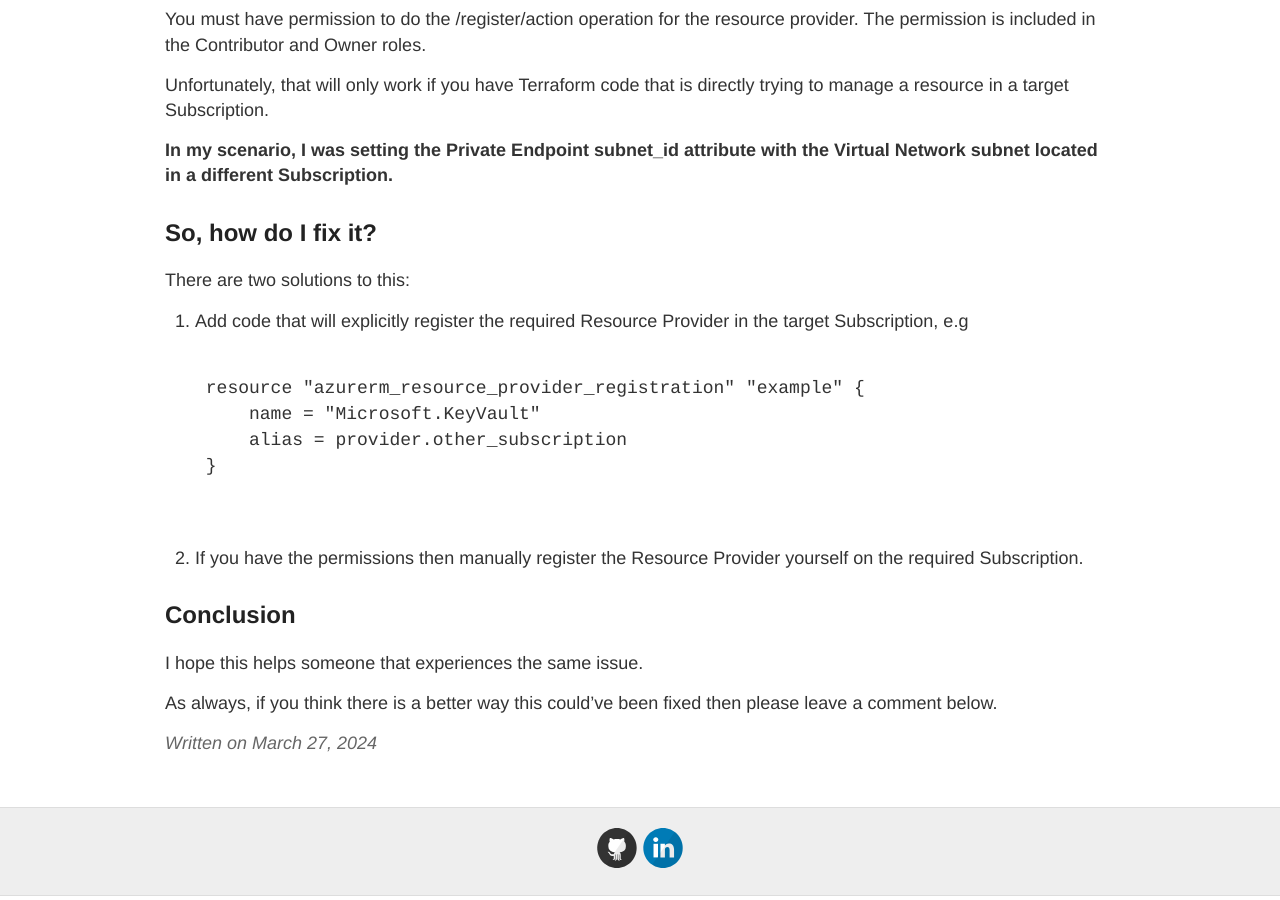
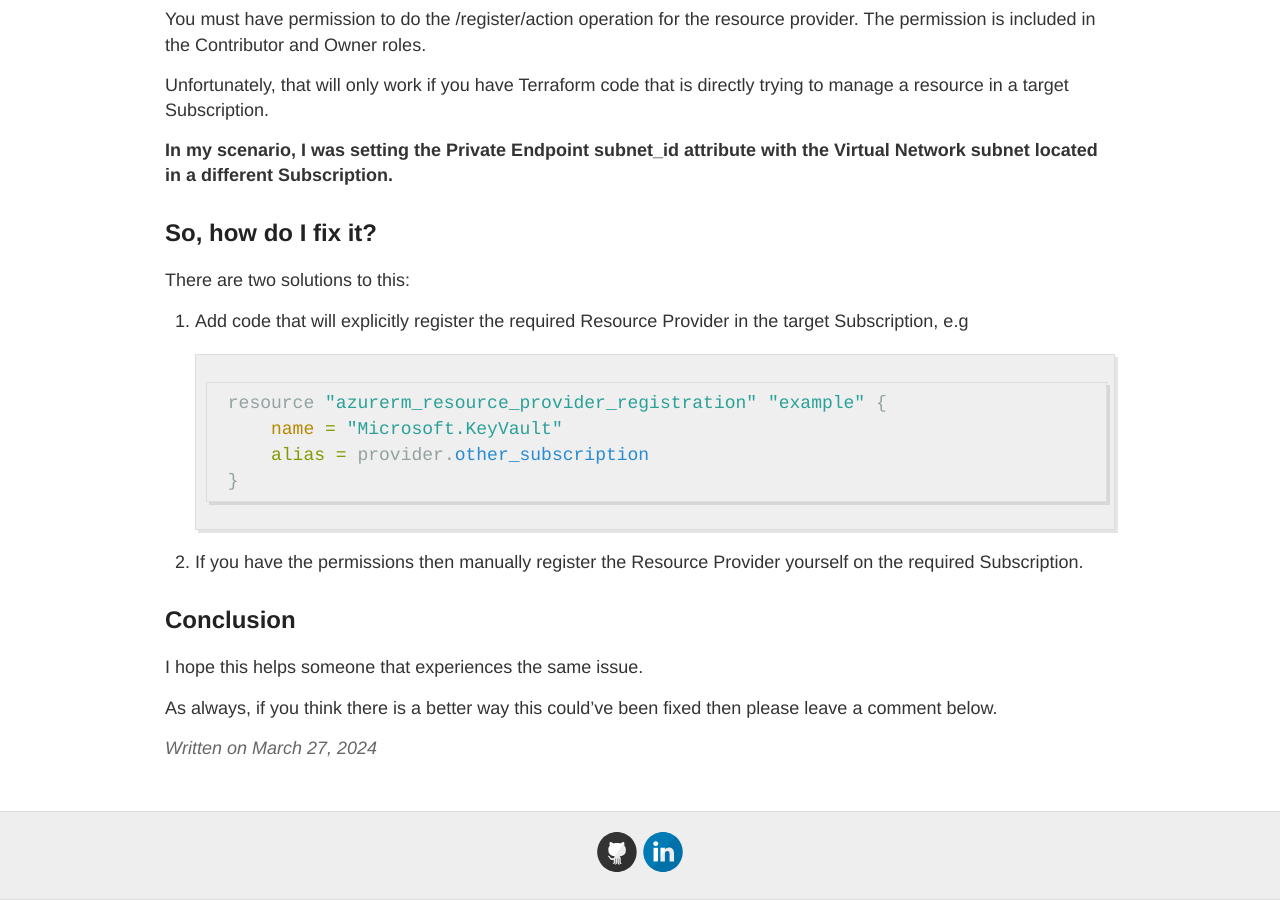
Before and after one commit to philipstreet/philipstreet.github.io, a Jekyll site: the page built from _posts/2024-03-27-object-id-not-authorized-to-register-resource-provider.md, in a window 1280 px wide and 900 px high, scrolled down 1561 px. Built offline with Jekyll 4.4.1, drawn with Linux system fonts in a browser that asks for light colours.

Commit message:
Fix resource provider registration issue

````diff
--- a/_posts/2024-03-27-object-id-not-authorized-to-register-resource-provider.md
+++ b/_posts/2024-03-27-object-id-not-authorized-to-register-resource-provider.md
@@ -44,14 +44,12 @@ There are two solutions to this:
 
 1. Add code that will explicitly register the required Resource Provider in the target Subscription, e.g
 
-    <pre class="language-hcl">
-    <code class="hcl language-hcl">
+    ``` ruby
     resource "azurerm_resource_provider_registration" "example" {
         name = "Microsoft.KeyVault"
         alias = provider.other_subscription
     }
-    </code>
-    </pre>
+    ```
 
 1. If you have the permissions then manually register the Resource Provider yourself on the required Subscription.
 
````
